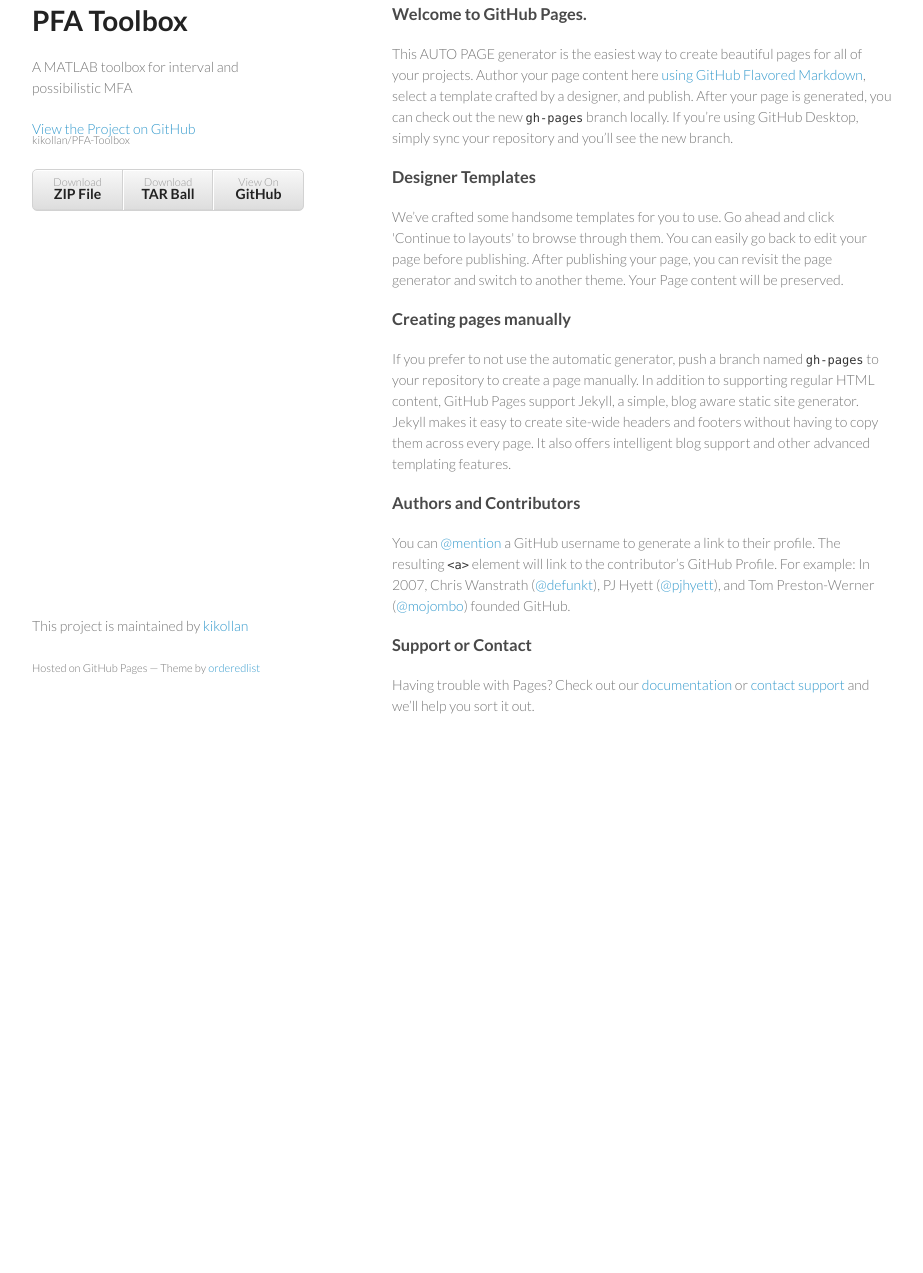
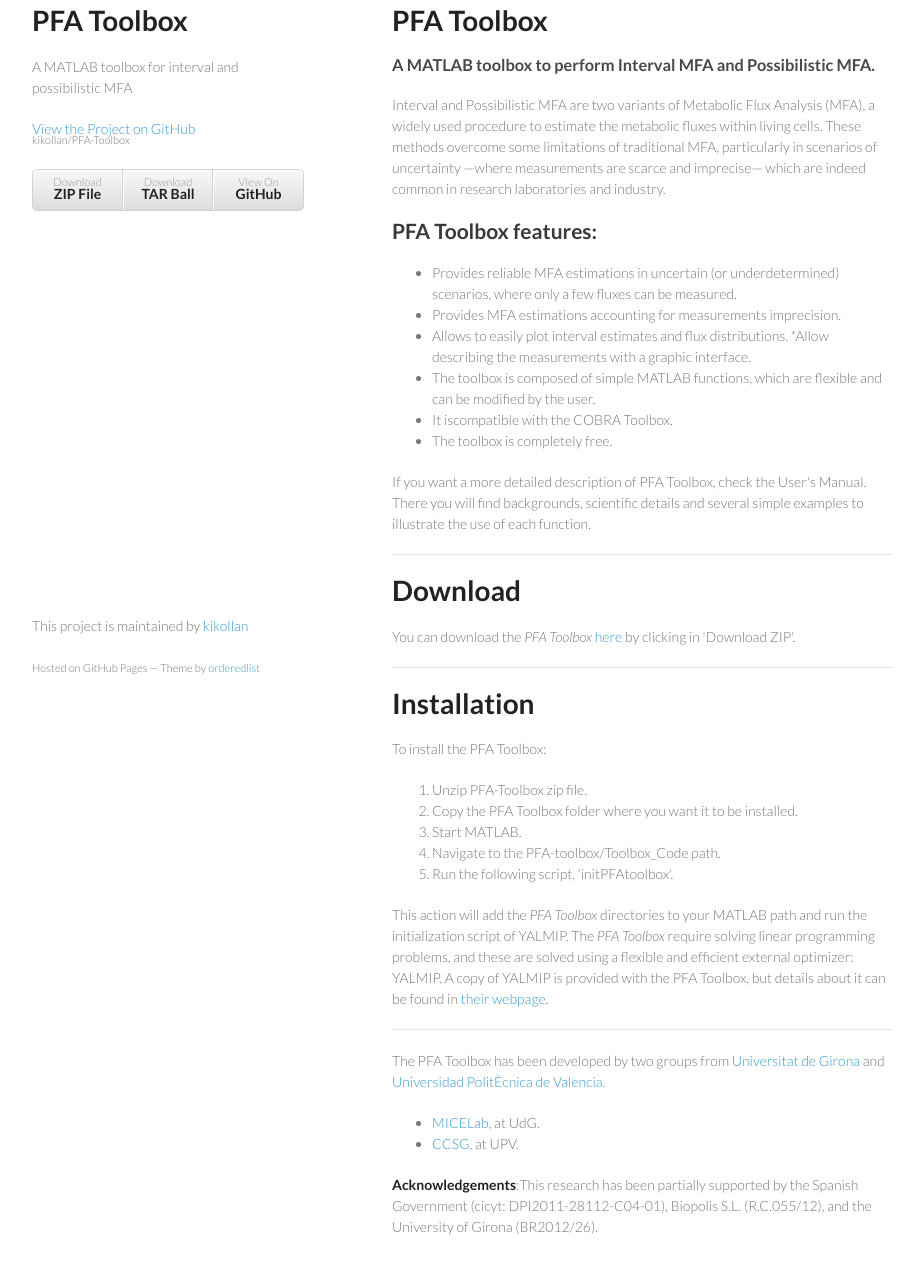
Before and after one commit to kikollan/PFA-Toolbox, a plain HTML site: page index.html in a window 1280 px wide. Shown: the part 53-1326 px from the top of the page, without its empty margins (178-1101 px from the left). Before the commit the page ends 839 px from the top, so only its background shows below. Drawn offline with Linux system fonts and the light colour scheme.

Commit message:
Create gh-pages branch via GitHub

```diff
--- a/index.html
+++ b/index.html
@@ -28,30 +28,65 @@
         </ul>
       </header>
       <section>
-        <h3>
-<a id="welcome-to-github-pages" class="anchor" href="#welcome-to-github-pages" aria-hidden="true"><span class="octicon octicon-link"></span></a>Welcome to GitHub Pages.</h3>
-
-<p>This AUTO PAGE generator is the easiest way to create beautiful pages for all of your projects. Author your page content here <a href="https://guides.github.com/features/mastering-markdown/">using GitHub Flavored Markdown</a>, select a template crafted by a designer, and publish. After your page is generated, you can check out the new <code>gh-pages</code> branch locally. If you’re using GitHub Desktop, simply sync your repository and you’ll see the new branch.</p>
+        <h1>
+<a id="pfa-toolbox" class="anchor" href="#pfa-toolbox" aria-hidden="true"><span class="octicon octicon-link"></span></a>PFA Toolbox</h1>
 
 <h3>
-<a id="designer-templates" class="anchor" href="#designer-templates" aria-hidden="true"><span class="octicon octicon-link"></span></a>Designer Templates</h3>
+<a id="a-matlab-toolbox-to-perform-interval-mfa-and-possibilistic-mfa" class="anchor" href="#a-matlab-toolbox-to-perform-interval-mfa-and-possibilistic-mfa" aria-hidden="true"><span class="octicon octicon-link"></span></a>A MATLAB toolbox to perform Interval MFA and Possibilistic MFA.</h3>
 
-<p>We’ve crafted some handsome templates for you to use. Go ahead and click 'Continue to layouts' to browse through them. You can easily go back to edit your page before publishing. After publishing your page, you can revisit the page generator and switch to another theme. Your Page content will be preserved.</p>
+<p>Interval and Possibilistic MFA are two variants of Metabolic Flux Analysis (MFA), a widely used procedure to estimate the metabolic fluxes within living cells. These methods overcome some limitations of traditional MFA, particularly in scenarios of uncertainty —where measurements are scarce and imprecise— which are indeed common in research laboratories and industry.</p>
 
-<h3>
-<a id="creating-pages-manually" class="anchor" href="#creating-pages-manually" aria-hidden="true"><span class="octicon octicon-link"></span></a>Creating pages manually</h3>
+<h2>
+<a id="pfa-toolbox-features" class="anchor" href="#pfa-toolbox-features" aria-hidden="true"><span class="octicon octicon-link"></span></a>PFA Toolbox features:</h2>
 
-<p>If you prefer to not use the automatic generator, push a branch named <code>gh-pages</code> to your repository to create a page manually. In addition to supporting regular HTML content, GitHub Pages support Jekyll, a simple, blog aware static site generator. Jekyll makes it easy to create site-wide headers and footers without having to copy them across every page. It also offers intelligent blog support and other advanced templating features.</p>
+<ul>
+<li>Provides reliable MFA estimations in uncertain (or underdetermined) scenarios, where only a few fluxes can be measured.</li>
+<li>Provides MFA estimations accounting for measurements imprecision.</li>
+<li>Allows to easily plot interval estimates and flux distributions.
+*Allow describing the measurements with a graphic interface.</li>
+<li>The toolbox is composed of simple MATLAB functions, which are flexible and can be modified by the user.</li>
+<li>It iscompatible with the COBRA Toolbox.</li>
+<li>The toolbox is completely free.</li>
+</ul>
 
-<h3>
-<a id="authors-and-contributors" class="anchor" href="#authors-and-contributors" aria-hidden="true"><span class="octicon octicon-link"></span></a>Authors and Contributors</h3>
+<p>If you want a more detailed description of PFA Toolbox, check the User's Manual. There you will find backgrounds, scientific details and several simple examples to illustrate the use of each function.</p>
 
-<p>You can <a href="https://github.com/blog/821" class="user-mention">@mention</a> a GitHub username to generate a link to their profile. The resulting <code>&lt;a&gt;</code> element will link to the contributor’s GitHub Profile. For example: In 2007, Chris Wanstrath (<a href="https://github.com/defunkt" class="user-mention">@defunkt</a>), PJ Hyett (<a href="https://github.com/pjhyett" class="user-mention">@pjhyett</a>), and Tom Preston-Werner (<a href="https://github.com/mojombo" class="user-mention">@mojombo</a>) founded GitHub.</p>
+<hr>
 
-<h3>
-<a id="support-or-contact" class="anchor" href="#support-or-contact" aria-hidden="true"><span class="octicon octicon-link"></span></a>Support or Contact</h3>
+<h1>
+<a id="download" class="anchor" href="#download" aria-hidden="true"><span class="octicon octicon-link"></span></a>Download</h1>
 
-<p>Having trouble with Pages? Check out our <a href="https://help.github.com/pages">documentation</a> or <a href="https://github.com/contact">contact support</a> and we’ll help you sort it out.</p>
+<p>You can download the <em>PFA Toolbox</em> <a href="https://github.com/kikollan/PFA-Toolbox">here</a> by clicking in 'Download ZIP'.</p>
+
+<hr>
+
+<h1>
+<a id="installation" class="anchor" href="#installation" aria-hidden="true"><span class="octicon octicon-link"></span></a>Installation</h1>
+
+<p>To install the PFA Toolbox: </p>
+
+<ol>
+<li>Unzip PFA-Toolbox zip file. </li>
+<li>Copy the PFA Toolbox folder where you want it to be installed. </li>
+<li>Start MATLAB. </li>
+<li>Navigate to the PFA-toolbox/Toolbox_Code path.</li>
+<li>Run the following script, 'initPFAtoolbox'.</li>
+</ol>
+
+<p>This action will add the <em>PFA Toolbox</em> directories to your MATLAB path and run the initialization script of YALMIP. The <em>PFA Toolbox</em> require solving linear programming problems, and these are solved using a flexible and efficient external optimizer: YALMIP. A copy of YALMIP is provided with the PFA Toolbox, but details about it can be found in <a href="http://users.isy.liu.se/johanl/yalmip/">their webpage</a>.</p>
+
+<hr>
+
+<p>The PFA Toolbox has been developed by two groups from <a href="http://www.udg.edu/">Universitat de Girona</a> and <a href="https://www.upv.es/">Universidad PolitÈcnica de Valencia</a>.</p>
+
+<ul>
+<li>
+<a href="http://francisco.llaneras.es/">MICELab</a>, at UdG.</li>
+<li>
+<a href="https://gcsc.ai2.upv.es/">CCSG</a>, at UPV.</li>
+</ul>
+
+<p><strong>Acknowledgements</strong>:This research has been partially supported by the Spanish Government (cicyt: DPI2011-28112-C04-01), Biopolis S.L. (R.C.055/12), and the University of Girona (BR2012/26).</p>
       </section>
       <footer>
         <p>This project is maintained by <a href="https://github.com/kikollan">kikollan</a></p>
```
Also changed, not shown: params.json (+1 -1 lines).
